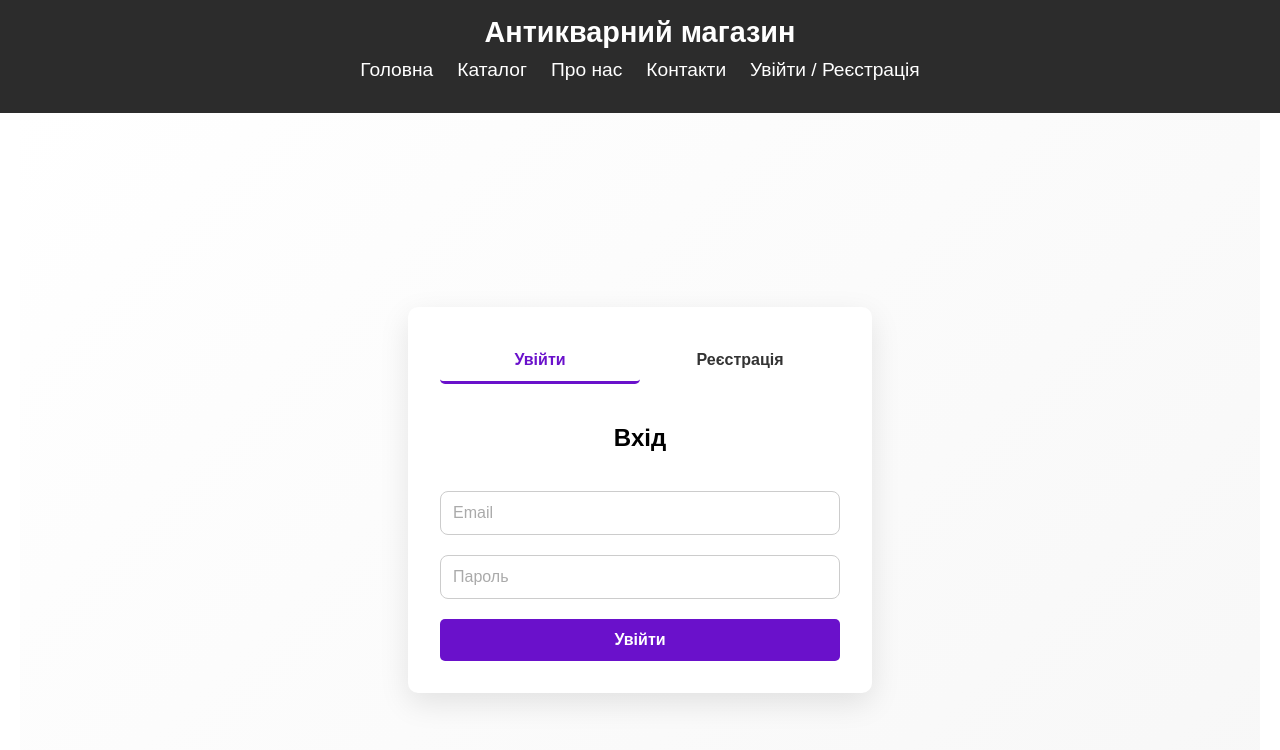
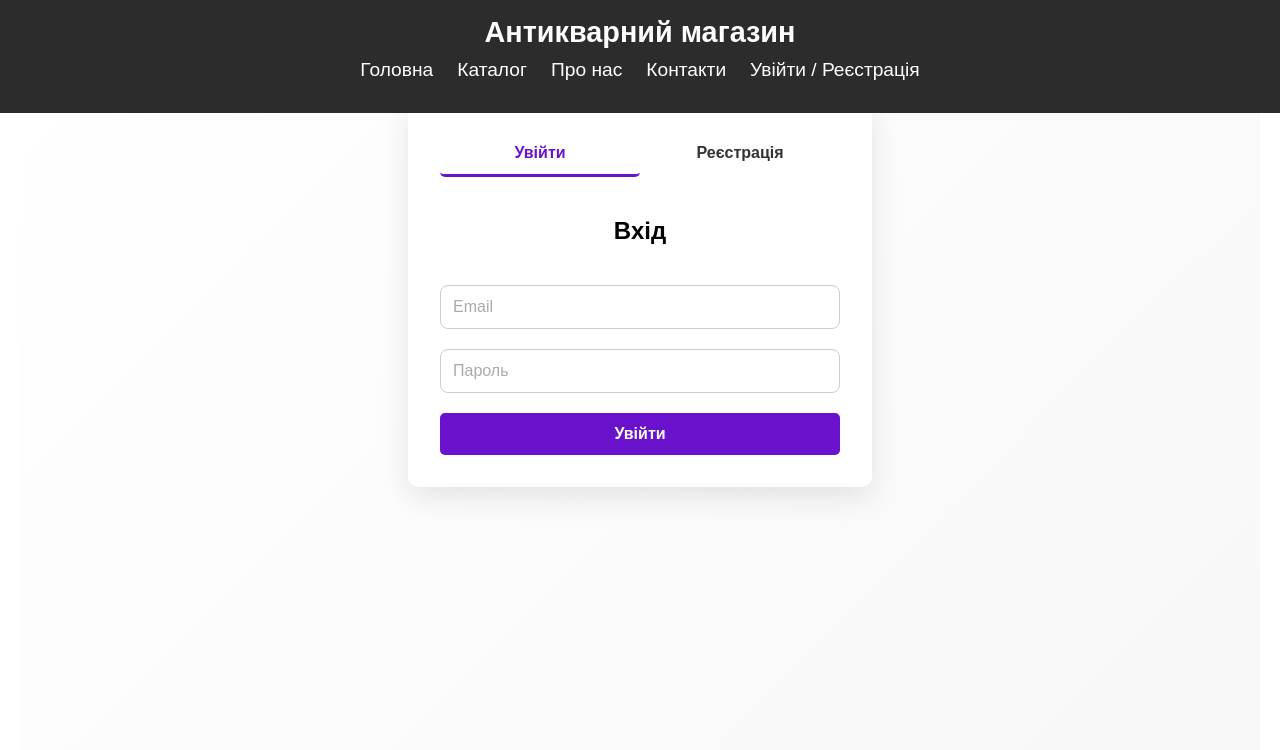
Before and after one commit to marikgryc/practika, a Vue app: page /auth in a window 1280 px wide. Shown: the top 750 px of the page. Built offline with nearby package versions, Linux system fonts and the light colour scheme.

Commit message:
fix login

```diff
--- a/src/components/LoginRegisterView.vue
+++ b/src/components/LoginRegisterView.vue
@@ -63,7 +63,7 @@
 .auth-container {
   display: flex;
   justify-content: center;
-  align-items: center;
+  align-items: first baseline;
   height: 100vh;
   background: linear-gradient(135deg, #ffffff, #f7f7f7);
 }
```
